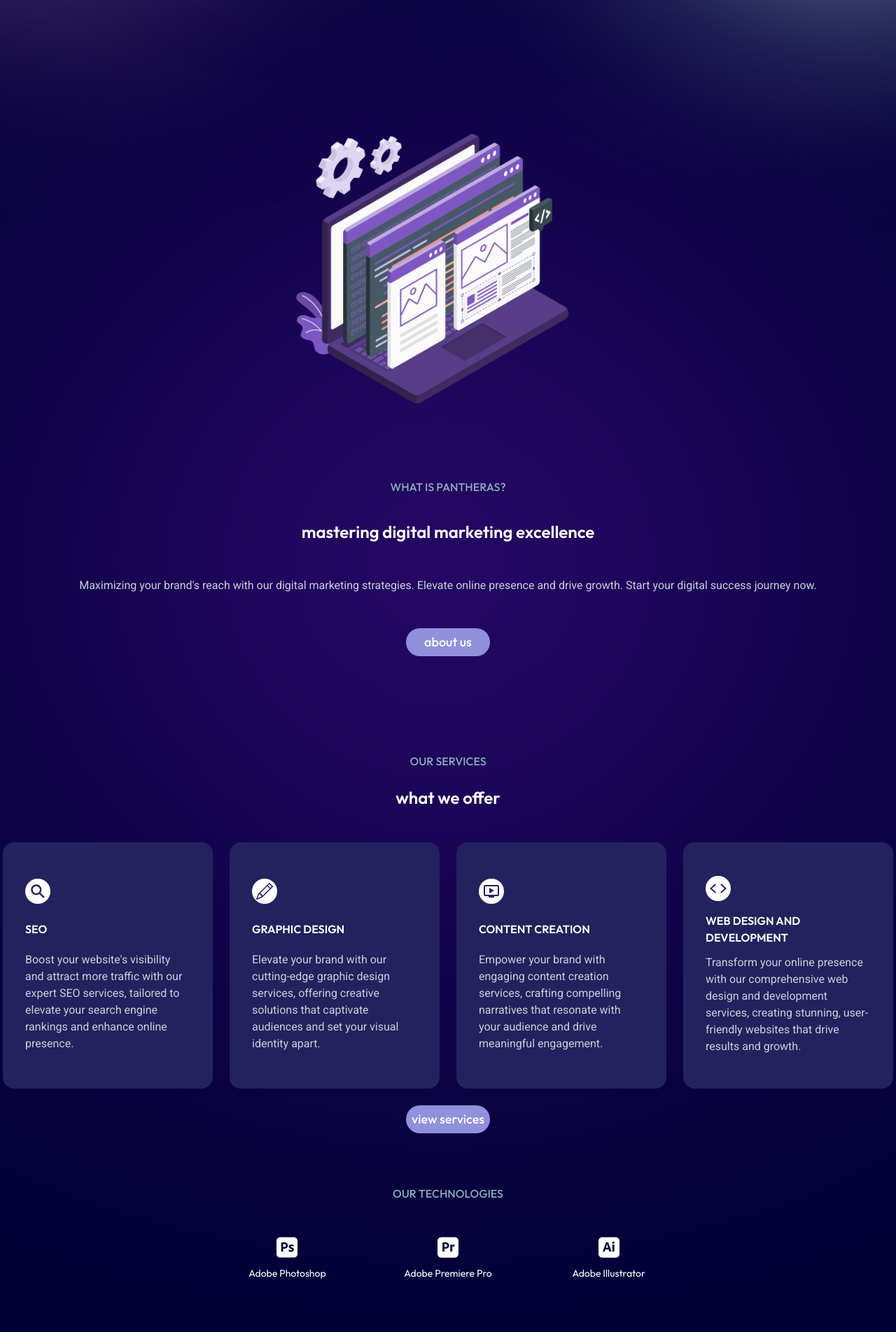
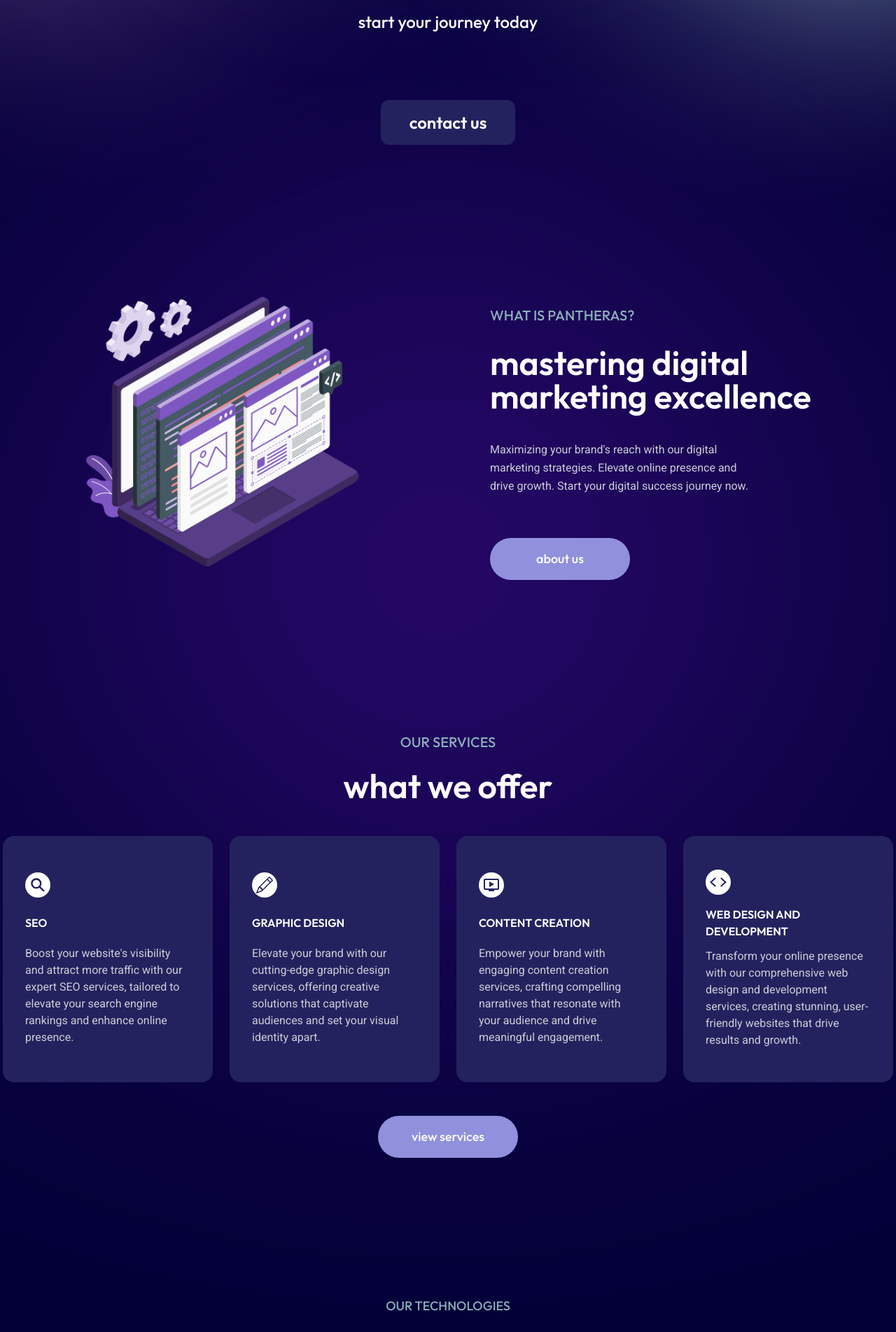
Before and after one commit to shayanabedi98/panthera, a Next.js app: page / in a window 1280 px wide. Shown: the part 540-2444 px from the top of the page at 70% size. Built offline with nearby package versions, Linux system fonts and the light colour scheme.

Commit message:
Add better responsiveness to home

```diff
--- a/src/components/Header.tsx
+++ b/src/components/Header.tsx
@@ -13,7 +13,7 @@
 
   return (
     <div className="relative">
-      <header className="px-4 mt-[10px] flex relative justify-between">
+      <header className="px-4 mt-[10px] md:mt-[35px] flex relative justify-between">
         <div className="flex items-center">
           <Link href="/">
             <Image
--- a/src/components/LayoutBlurredCircle.tsx
+++ b/src/components/LayoutBlurredCircle.tsx
@@ -2,7 +2,7 @@
   return (
     <div className="max-w-full relative">
       <div className="circle-one hidden lg:flex h-[50vw] w-[50vw] rounded-full blur-[140px] absolute top-[-10vw] left-[-20vw] z-[-1]"></div>
-      <div className="circle-two h-[50vw] w-[50vw] rounded-full blur-[220px] lg:blur-[140px] absolute left-[24vw] top-[200px] lg:top-[-25vw] z-[-1]"></div>
+      <div className="circle-two hidden lg:flex h-[50vw] w-[50vw] rounded-full blur-[140px] absolute left-[24vw] top-[-25vw] z-[-1]"></div>
       <div className="circle-three hidden lg:flex h-[50vw] w-[50vw] rounded-full blur-[140px] absolute top-[-10vw] right-[-20vw] z-[-1]"></div>
     </div>
   );
--- a/src/components/home/Heading.tsx
+++ b/src/components/home/Heading.tsx
@@ -3,15 +3,15 @@
 export default function Heading() {
   return (
     <div className="heading">
-      <div className="flex flex-col mt-24 text-center items-center">
-        <h1 className="text-4xl lg:text-8xl font-semibold leading-tight w-4/5">
+      <div className="flex flex-col mt-24 md:mt-48 text-center items-center">
+        <h1 className="text-4xl md:text-6xl lg:text-8xl font-semibold leading-tight w-4/5">
           empowering your brand&apos;s digital journey
         </h1>
-        <p className="mt-12 text-2xl font-medium">
+        <p className="my-12 md:my-24 text-2xl font-medium">
           start your journey today
         </p>
-        <Link className="mt-12" href="/contact">
-          <button className="font-semibold 2xs:text-xl w-32 h-12 bg-button-color-2 rounded-xl hover:bg-button-color-1 transition duration-500 ease-in-out">
+        <Link className="" href="/contact">
+          <button className="font-semibold text-lg md:text-2xl w-32 md:w-48 h-12 md:h-16 bg-button-color-2 rounded-xl hover:bg-button-color-1 transition duration-500 ease-in-out">
             contact us
           </button>
         </Link>
--- a/src/components/home/OurServices.tsx
+++ b/src/components/home/OurServices.tsx
@@ -7,9 +7,9 @@
 
 export default function OurServices() {
   return (
-    <div className="mt-[50px] flex flex-col items-center">
-      <h2 className="font-medium text-heading-color text-base mb-6">OUR SERVICES</h2>
-      <p className="font-semibold text-2xl">what we offer</p>
+    <div className="mt-[50px] md:mt-[150px] flex flex-col items-center">
+      <h2 className="font-medium text-heading-color text-base md:text-xl mb-6">OUR SERVICES</h2>
+      <p className="font-semibold text-2xl md:text-5xl">what we offer</p>
       <div className="flex-wrap	flex mt-12 gap-6">
         <OurServicesCard
           image={<IoSearchSharp style={{ fill: "#23225e" }} />}
@@ -33,7 +33,7 @@
         />
       </div>
       <Link href="/services">
-        <button className="my-6 bg-button-color-1 font-medium text-lg w-[120px] h-[40px] rounded-[30px] hover:bg-button-color-2 transition duration-500 ease-in-out">
+        <button className="my-12 bg-button-color-1 font-medium text-lg w-[120px] md:w-[200px] h-[40px] md:h-[60px] rounded-[30px] hover:bg-button-color-2 transition duration-500 ease-in-out">
           view services
         </button>
       </Link>
--- a/src/components/home/Technologies.tsx
+++ b/src/components/home/Technologies.tsx
@@ -50,13 +50,13 @@
   ];
 
   return (
-    <div className="flex flex-col my-[50px] items-center justify-center">
-      <p className="font-medium text-heading-color text-base">OUR TECHNOLOGIES</p>
-      <div className="mt-[6px] grid grid-cols-3">
+    <div className="flex flex-col my-[60px] md:my-[150px] items-center justify-center">
+      <p className="font-medium text-heading-color text-base md:text-lg">OUR TECHNOLOGIES</p>
+      <div className="mt-[6px] grid grid-cols-3 md:grid-cols-4 xl:grid-cols-5">
         {techs.map((item) => (
           <div key={item.id} className="flex flex-col my-3 mx-8 items-center p-5 rounded-2xl">
-            <div className="my-3 text-3xl">{item.img}</div>
-            <p className="text-sm text-center">{item.name}</p>
+            <div className="my-3 text-3xl md:text-4xl">{item.img}</div>
+            <p className="text-sm md:text-lg text-center">{item.name}</p>
           </div>
         ))}
       </div>
--- a/src/components/home/WhatIsPanthera.tsx
+++ b/src/components/home/WhatIsPanthera.tsx
@@ -4,24 +4,30 @@
 
 export default function WhatIsPanthera() {
   return (
-    <div className="grid grid-cols-1 p-10 mt-[150px]">
+    <div className="grid grid-cols-1 xl:grid-cols-2 p-10 mt-[150px]">
       <div className="flex justify-center items-center">
         <Image
-          className="w-[460px]"
+          className="w-[350px] lg:w-[460px]"
           src={developerActivity}
           alt="Laptop screen showing web development process"
         />
       </div>
-      <div className="py-12 mx-auto items-center flex flex-col justify-around text-center" >
-        <p className="mb-6 relative top-[12px] font-medium text-heading-color text-base">WHAT IS PANTHERAS?</p>
-        <p className="my-6 text-center font-semibold text-2xl">mastering digital marketing excellence</p>
-        <p className="my-6 text-info-color text-md font-secondary leading-relaxed">
-          Maximizing your brand&apos;s reach with our digital marketing strategies.
-          Elevate online presence and drive growth. Start your digital success
-          journey now.
+      <div className="py-12 md:py-3 mx-auto items-center xl:items-start flex flex-col justify-around text-center xl:text-start">
+        <p className="mb-6 md:mb-2 xl:mb-1 relative top-[12px] font-medium text-heading-color text-base md:text-xl">
+          WHAT IS PANTHERAS?
+        </p>
+        <p className="max-w-[480px] my-6 md:my-2 xl:my-1 text-center xl:text-start font-semibold text-2xl md:text-5xl">
+          mastering digital marketing excellence
+        </p>
+        <p className="max-w-[380px] my-6 md:my-2 xl:my-1 text-info-color text-md font-secondary leading-relaxed">
+          Maximizing your brand&apos;s reach with our digital marketing
+          strategies. Elevate online presence and drive growth. Start your
+          digital success journey now.
         </p>
         <Link href="/about">
-          <button className="mt-6 bg-button-color-1 font-medium text-lg w-[120px] h-[40px] rounded-[30px] hover:bg-button-color-2 transition duration-500 ease-in-out">about us</button>
+          <button className="mt-6 bg-button-color-1 font-medium text-lg w-[120px] md:w-[200px] h-[40px] md:h-[60px] rounded-[30px] hover:bg-button-color-2 transition duration-500 ease-in-out">
+            about us
+          </button>
         </Link>
       </div>
     </div>
```
